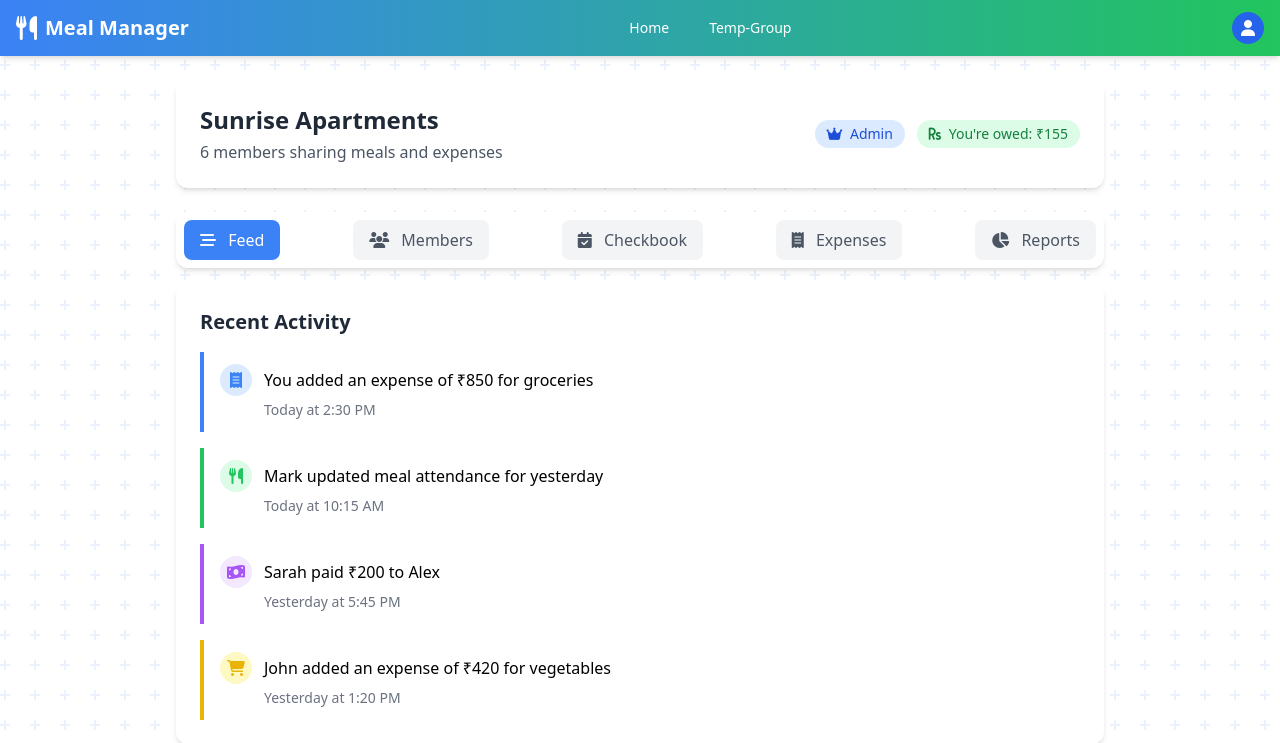
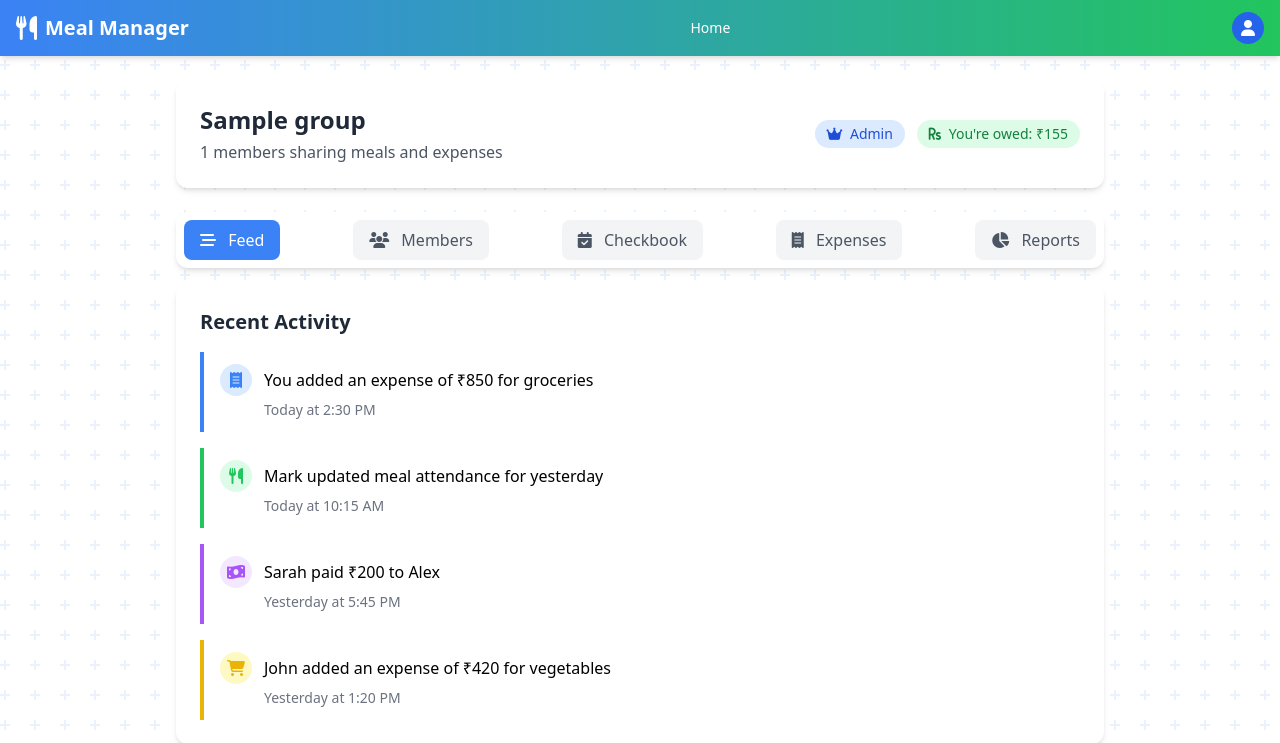
Before and after one commit to code-anwarhosen/meal-manager, a Flask app: template app/templates/group.html in a window 1280 px wide. Shown: the top 743 px of the page. Run offline with Flask 3, Linux system fonts and the light colour scheme; the template is opened without the code that fills it: most values are stand-ins (such as "Sample title", 1, 10 or a date in 2020); some libraries are stand-ins or nearby versions.

Commit message:
Update: redirect to group

```diff
--- a/app/templates/base.html
+++ b/app/templates/base.html
@@ -66,7 +66,6 @@
             <!-- Desktop Navigation (hidden on mobile) -->
             <nav class="hidden md:flex items-center space-x-4 text-sm font-medium">
                 <a href="{{ url_for('main.home') }}" class="px-3 py-1 rounded hover:bg-white/20 transition">Home</a>
-                <a href="{{ url_for('main.group', id=1) }}" class="px-3 py-1 rounded hover:bg-white/20 transition">Temp-Group</a>
             </nav>
 
             <!-- Mobile menu button (hidden on desktop) -->
@@ -121,7 +120,6 @@
         <div id="mobile-menu" class="hidden md:hidden bg-gradient-to-r from-blue-500 to-green-500 px-4 py-2">
             <nav class="flex flex-col justify-center items-center space-y-2">
                 <a href="{{ url_for('main.home') }}" class="px-3 py-2 rounded hover:bg-white/20 transition">Home</a>
-                <a href="{{ url_for('main.group', id=1) }}" class="px-3 py-2 rounded hover:bg-white/20 transition">Temp-Group</a>
             </nav>
         </div>
     </header>
--- a/app/templates/dashboard.html
+++ b/app/templates/dashboard.html
@@ -47,6 +47,7 @@
         <!-- Group Cards -->
         <div class="grid grid-cols-1 md:grid-cols-2 gap-4">
             <!-- Group -->
+            <a href="{{ url_for('main.group', id=group.id) }}" class="hover:bg-white/20 transition">
                 <div class="border border-gray-200 rounded-lg p-4 hover:shadow-md transition cursor-pointer">
                     <div class="flex justify-between items-start mb-3">
                         <h3 class="font-semibold text-lg text-gray-800">{{ group.title }}</h3>
@@ -64,6 +65,7 @@
                         <i class="far fa-clock mr-1"></i> Last activity: 2 hours ago
                     </div>
                 </div>
+            </a>
         </div>
         {% endfor %}
     </div>
--- a/app/templates/group.html
+++ b/app/templates/group.html
@@ -37,8 +37,8 @@
     <div class="bg-white rounded-xl shadow-md p-6 mb-6">
         <div class="flex flex-col md:flex-row justify-between items-start md:items-center">
             <div>
-                <h2 class="text-2xl font-bold text-gray-800">Sunrise Apartments</h2>
-                <p class="text-gray-600 mt-1">6 members sharing meals and expenses</p>
+                <h2 class="text-2xl font-bold text-gray-800"> {{ group.title }}</h2>
+                <p class="text-gray-600 mt-1"> {{ group.member_count }} members sharing meals and expenses</p>
             </div>
             <div class="mt-4 md:mt-0 flex items-center">
                 <span class="bg-blue-100 text-blue-700 text-sm px-3 py-1 rounded-full mr-3">
```
Also changed, not shown: app/routes/main_routes.py (+9 -1 lines). Lines whose indentation alone changed are shown as unchanged.
